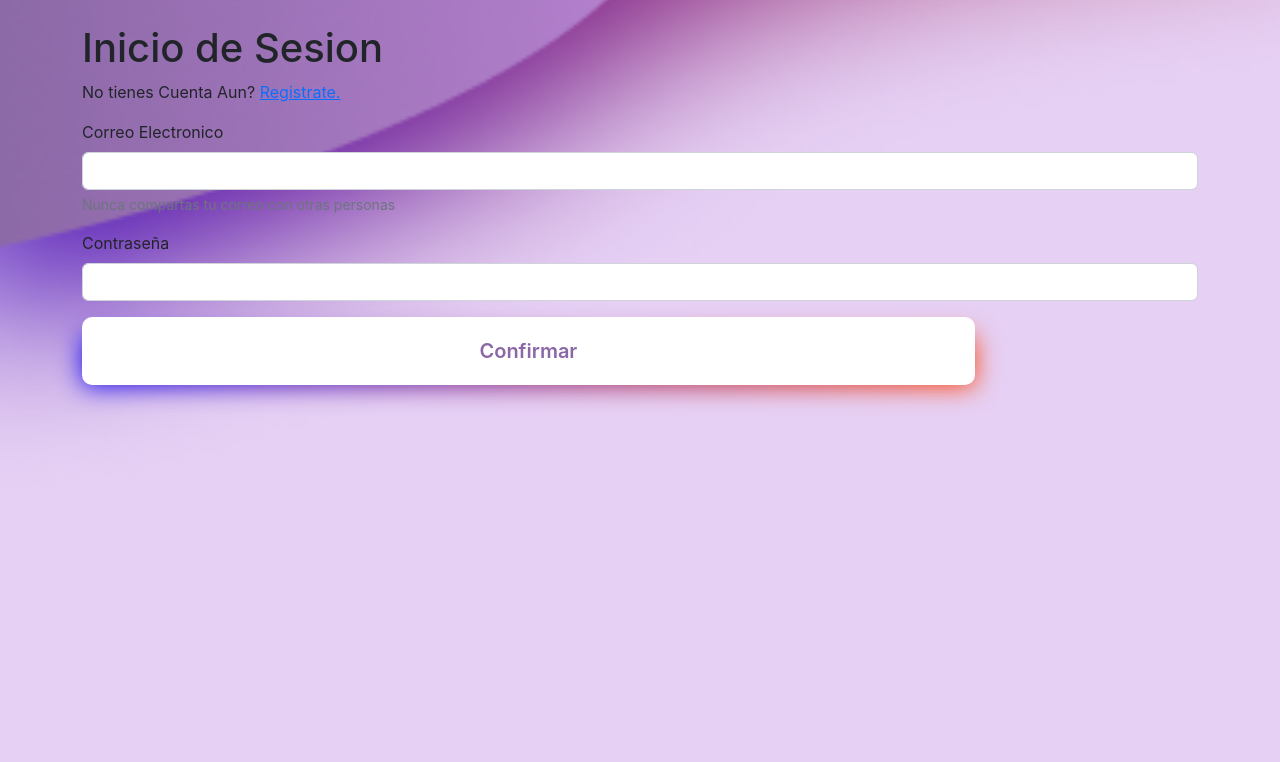
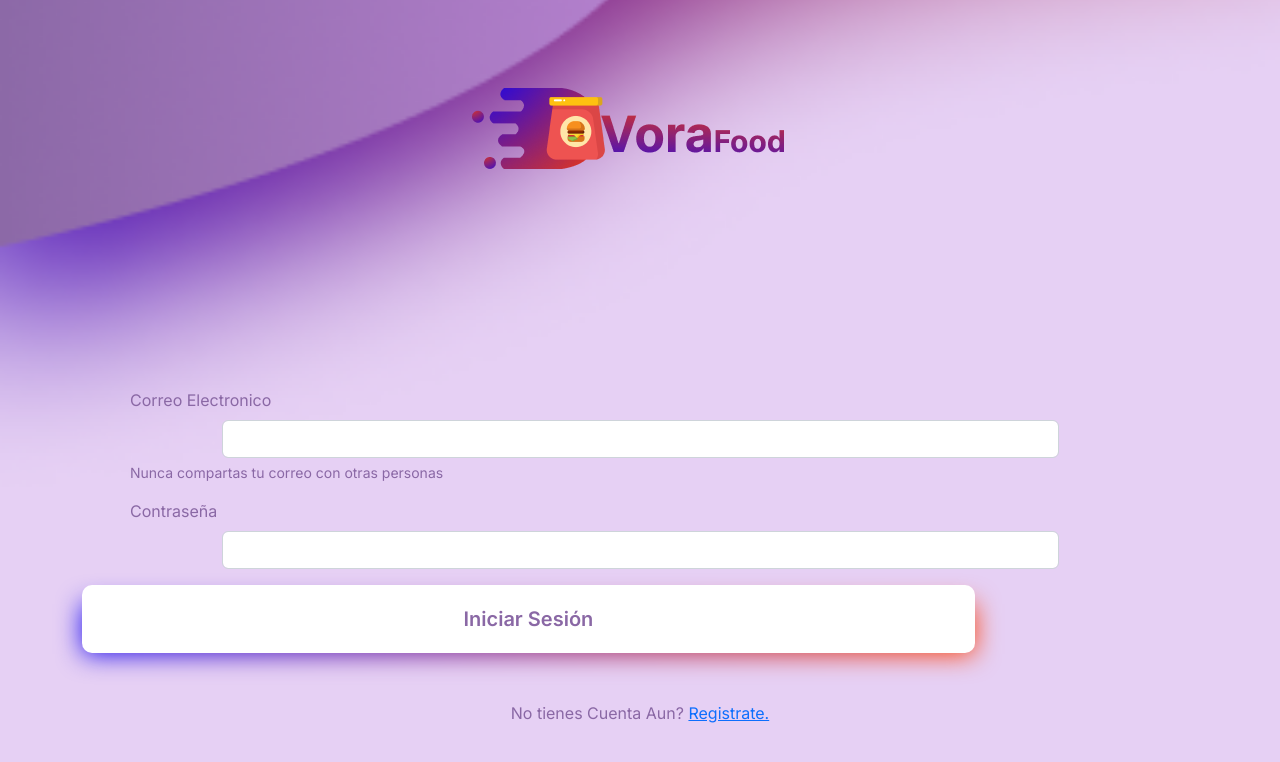
Before and after one commit to AcostaF2001/Proyecto, a React (Create React App) app: page /Login in a window 1280 px wide. Shown: the top 762 px of the page. Built offline with nearby package versions, Linux system fonts and the light colour scheme; no server answers.

Commit message:
Cambios
faa

```diff
--- a/src/App.jsx
+++ b/src/App.jsx
@@ -19,7 +19,8 @@ import { Componentgps } from "./Componentes/Componentegps";
                 <AuthContextProvider2>
                     <Routes>
                         <Route path="/" element={<Login/>}/>
-                        <Route path="/home" element={<Componentgps/>}/>
+                        <Route path="/home" element={<Componenthome/>}/>
+                        <Route path="/gps" element={<Componentgps/>}/>
                         <Route path="/Login" element={<Logincorreo/>}/>
                         <Route path="/Registro" element={<Registrocorreo/>}/>
                     </Routes>
--- a/src/Componentes/Componentegps.jsx
+++ b/src/Componentes/Componentegps.jsx
@@ -1,21 +1,39 @@
 import { UbicacionActual } from "./UbicacionActual"
 import { ListaDirecciones } from "./ListaDirecciones"
 import { IngresarDireccion } from "./IngresarDireccion"
+import { useNavigate } from "react-router-dom"
+import Logo from "../assets/images/logo.png"
+import gps from "../assets/images/gps/Mapa.png"
 export const Componentgps=({onComponentgps})=>{
+
+    const navigate = useNavigate();
+
+
+    const registrardireccion =()=>{
+        navigate("/home")
+    }
 
     return(
         <>
 
-        <h1>Ingresa a la direccion que llegara tu pedido</h1>
+        <div className="header mt-4 ms-2 mx-auto">
+            <h1 className='fw-bold' style={{color: '#FFFFFF',fontSize: '35px' }}>Ingresa a la direccion que llegara tu pedido</h1>
+        </div>
+
+
 
         <form>
-            <div class="mb-3">
-                <label for="exampleInputEmail1" class="form-label">Direccion</label>
-                <input type="email" class="form-control" id="exampleInputEmail1" aria-describedby="emailHelp"/>
-                <div id="emailHelp" class="form-text">ingresa tu direccion</div>
+            <div className="mb-3">
+                <label for="exampleInputEmail1" style={{color: '#8A68A5'}} className="form-text ms-5 mt-5 ">Direccion</label>
+                <input type="email" className="form-control w-75 mx-auto mb-3" id="exampleInputEmail1" aria-describedby="emailHelp"/>
             </div>
 
-            <button type="submit" class="btn btn-primary">Agregar Direccion</button>
+            <img src={gps} alt="" className="ms-7 w-50 mb-3"/>
+
+            <div className="d-grid gap-2 d-md-block mb-5">
+                <button type="submit" style={{color: '#8A68A5'}} onClick={registrardireccion} className="btn btn-primary m-auto ">Agregar Direccion</button>
+            </div>
+
         </form>
 
 
--- a/src/Componentes/Componentehome.jsx
+++ b/src/Componentes/Componentehome.jsx
@@ -8,11 +8,7 @@ import { Componentebusqueda } from "./Componentebusqueda"
 export const Componenthome = () =>{
     return(
         <>
-        <Componentgps onComponentgps={Componentgps}/>
-        <Componentecat onComponentecat={Componentecat}/>
-        <Componentemenu onComponentemenu={Componentemenu}/>
-        <Componenteayuda onComponenteayuda={Componenteayuda}/>
-        <Componentebusqueda onComponentebusqueda={Componentebusqueda}/>
+            <h1>Goku</h1>
         </>
     )
 }
--- a/src/Componentes/Registrocorreo.jsx
+++ b/src/Componentes/Registrocorreo.jsx
@@ -3,6 +3,7 @@ import React from 'react'
 import { Link, useNavigate } from 'react-router-dom'
 import { useState } from 'react';
 import { async } from '@firebase/util';
+import Logo from "../assets/images/logo.png"
 
 export const Registrocorreo=()=> {
 
@@ -19,7 +20,7 @@ export const Registrocorreo=()=> {
       setError('')
       try{
         await createUser2(email, password)
-        navigate('/home')
+        navigate('/gps')
 
       }catch(e){
         setError(e.message)
@@ -31,20 +32,30 @@ export const Registrocorreo=()=> {
 
   return(
     <>
-        <h1>Registro</h1>
-        <p>Ya tienes una cuenta? <Link to='/Login' className="underline">Inicia Sesion.</Link> </p>
-        <form onSubmit={Handlesubmit}>
+        <div >
+          <div className="header mt-6 ms-2 mx-auto">
+            <h1 className='fw-bold' style={{color: '#FFFFFF',fontSize: '50px' }}>Registrate</h1>
+          </div>
+
+        </div>
+
+
+        <form onSubmit={Handlesubmit} className="mt-5">
         <div className="mb-3">
-            <label for="exampleInputEmail1" className="form-label">Correo Electronico</label>
-            <input onChange={(e)=> setEmail(e.target.value)} type="email" className="form-control" id="exampleInputEmail1" aria-describedby="emailHelp"/>
-            <div  id="emailHelp" className="form-text">Nunca compartas tu correo con otras personas</div>
+            <label for="exampleInputEmail1" style={{color: '#8A68A5'}} className="form-text ms-5 mt-5 ">Correo Electronico</label>
+            <input onChange={(e)=> setEmail(e.target.value)} type="email" className="form-control w-75 mx-auto mb-3"  id="exampleInputEmail1" aria-describedby="emailHelp"/>
+            <div  id="emailHelp" style={{color: '#8A68A5'}} className="form-text ms-5 ">Nunca compartas tu correo con otras personas</div>
         </div>
         <div className="mb-3">
-            <label for="exampleInputPassword1" className="form-label">Contraseña</label>
-            <input onChange={(e)=> setPassword(e.target.value)} type="password" className="form-control" id="exampleInputPassword1"/>
+            <label for="exampleInputPassword1" style={{color: '#8A68A5'}} className="form-text ms-5 ">Contraseña</label>
+            <input onChange={(e)=> setPassword(e.target.value)} type="password" className="form-control w-75 mx-auto mb-3"  id="exampleInputPassword1"/>
         </div>
-        <button type="submit" className="btn btn-primary">Confirmar</button>
+        <div className="d-grid gap-2 d-md-block mb-5">
+          <button type="submit" style={{color: '#8A68A5'}} className="btn btn-primary m-auto">Confirmar</button>
+        </div>
+
         </form>
+        <p className="text-center  " style={{color: '#8A68A5'}}>Ya tienes una cuenta? <Link to='/Login' className="underline">Inicia Sesion.</Link> </p>
     </>
 )
 }
--- a/src/Componentes/logincorreo.jsx
+++ b/src/Componentes/logincorreo.jsx
@@ -1,6 +1,7 @@
 import { useState } from "react"
 import { Link,useNavigate } from "react-router-dom"
 import { UserAuth2 } from '../Firebase/CorreoAuth';
+import Logo from "../assets/images/logo.png"
 export const Logincorreo=() =>{
 
 
@@ -16,7 +17,7 @@ export const Logincorreo=() =>{
         setError('')
         try{
             await signIn(email,password)
-            navigate('/home')
+            navigate('/gps')
         }catch(e){
             setError(e.message)
             console.log(e.message)
@@ -25,19 +26,36 @@ export const Logincorreo=() =>{
 
     return(
         <>
-            <h1>Inicio de Sesion </h1>
-            <p>No tienes Cuenta Aun? <Link to='/Registro' className="underline">Registrate.</Link> </p>
+            <div className="fondo d-flex flex-column justify-content-center">
+                <div className="header mt-6 mx-auto">
+                <img src={Logo} alt="" />
+                </div>
+
+            </div>
+            <div>
+
+            </div>
+
             <form onSubmit={handlesubmit}>
-            <div className="mb-3">
-                <label for="exampleInputEmail1" className="form-label">Correo Electronico</label>
-                <input onChange={(e)=> setEmail(e.target.value)} type="email" className="form-control" id="exampleInputEmail1" aria-describedby="emailHelp"/>
-                <div id="emailHelp" className="form-text">Nunca compartas tu correo con otras personas</div>
+            <div >
+
+                <div className="mb-3">
+                    <label for="exampleInputEmail1" style={{color: '#8A68A5'}} className="form-label ms-5 ">Correo Electronico</label>
+                    <input onChange={(e)=> setEmail(e.target.value)} type="email" className="form-control w-75 mx-auto" id="exampleInputEmail1" aria-describedby="emailHelp"/>
+                    <div id="emailHelp" style={{color: '#8A68A5'}} className="form-text ms-5 ">Nunca compartas tu correo con otras personas</div>
+                </div>
+                <div className="mb-3" >
+                    <label for="exampleInputPassword1" style={{color: '#8A68A5'}} className="form-label text-center ms-5 ">Contraseña</label>
+                    <input onChange={(e)=> setPassword(e.target.value)} type="password" className="form-control w-75 mx-auto mb-3" id="exampleInputPassword1"/>
+                </div>
+
             </div>
-            <div className="mb-3">
-                <label for="exampleInputPassword1" className="form-label">Contraseña</label>
-                <input onChange={(e)=> setPassword(e.target.value)} type="password" className="form-control" id="exampleInputPassword1"/>
+
+
+            <div className="d-grid gap-2 d-md-block mb-5">
+                <button type="submit" style={{color: '#8A68A5'}} className="btn btn-primary m-auto">Iniciar Sesión</button>
             </div>
-            <button type="submit" className="btn btn-primary">Confirmar</button>
+            <p className="text-center  " style={{color: '#8A68A5'}}>No tienes Cuenta Aun? <Link to='/Registro' className="underline">Registrate.</Link> </p>
             </form>
         </>
     )
--- a/src/assets/styles/global.scss
+++ b/src/assets/styles/global.scss
@@ -1,4 +1,6 @@
 @import "./variables.scss";
+
+@import url('https://fonts.googleapis.com/css2?family=Inter:wght@100;200;300;400;500;600;700;800;900&family=Raleway:wght@300;400;700&display=swap');
 
 body {
     background: url('../images/Fondo.png');
@@ -6,6 +8,7 @@ body {
     background-size: cover;
     background-position: 50% 50%;
     background-attachment: fixed;
+    font-family: 'Inter', sans-serif;
 }
 
 .btn-primary {
@@ -42,3 +45,10 @@ body {
 .mt-6 {
     margin-top: ($spacer * 4) !important;
 }
+
+.ms-6 {
+    margin-left: ($spacer * 4) !important;
+}
+.ms-7 {
+    margin-left: ($spacer * 5) !important;
+}
--- a/src/pages/login/Login.jsx
+++ b/src/pages/login/Login.jsx
@@ -18,7 +18,7 @@ export const Login=()=>{
     const HandleGoogleSignIn= async()=>{
         try{
             await googleSignIn();
-            navigate("./home")
+            navigate("./gps")
         }catch(error){
             console.log(error)
         }
```
Also changed, not shown: src/assets/images/gps/Mapa.png (added).
